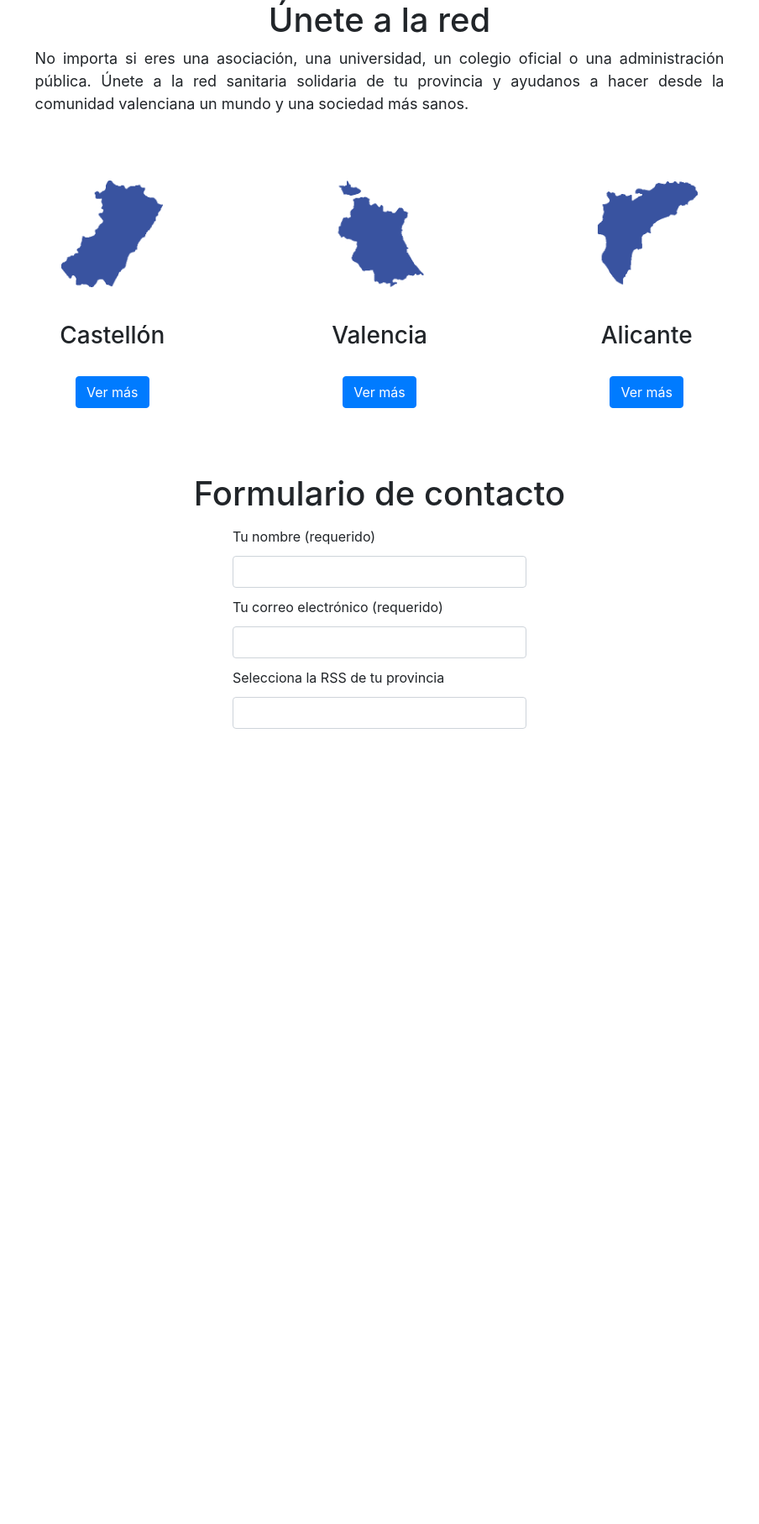
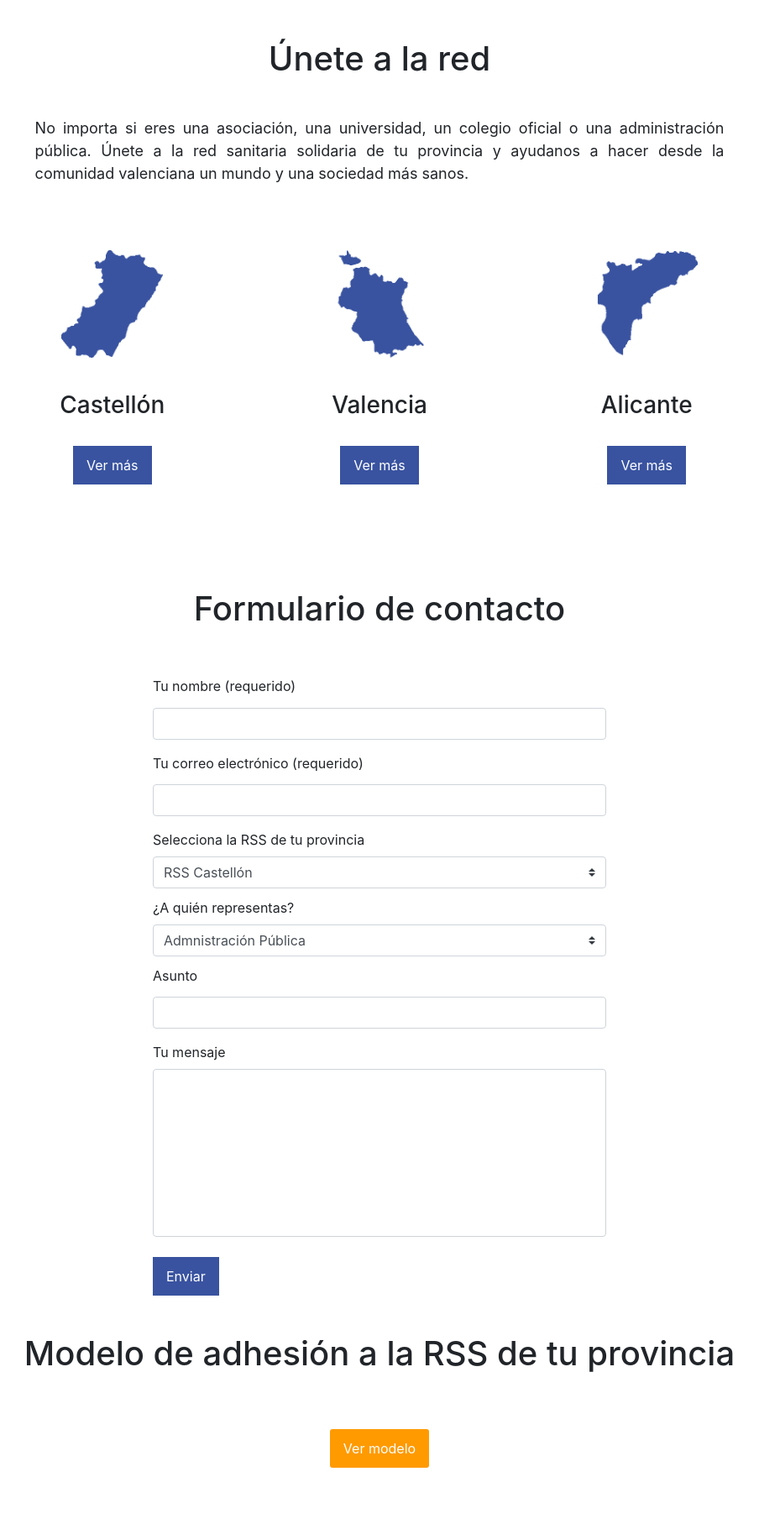
Before and after one commit to Partexedd/ProyectoIntegradoONG, a Symfony app: template templates/main/contacto.html.twig in a window 1280 px wide. Shown: the whole page at 84% size, without its empty margins (188-1092 px from the left). Before the commit the page ends 868 px from the top, so only its background shows below. Run offline with Twig, Linux system fonts and the light colour scheme; the template is opened without the code that fills it, so the values that code supplies are empty; some libraries are stand-ins or nearby versions.

Commit message:
Avanzo en contacto

```diff
--- a/public/css/estilosContacto.css
+++ b/public/css/estilosContacto.css
@@ -1,3 +1,6 @@
+h1{
+    margin: 4% 0% !important;
+}
 .pTexto{
     margin: 0% 14%;
     font-size: 18px;
@@ -15,3 +18,24 @@ label{
 input{
     margin: 1% 0%;
 }
+button{
+    background-color: #3953a0;
+    color: #fff;
+    padding: 10px 15px 10px 15px !important;
+    border-radius: 0px !important;
+}
+button:hover{
+    background-color: #425dac;
+    transition: 0.2;
+}
+.modelo{
+    background-color: #ff9a00;
+    color: #fff;
+    padding: 10px 15px 10px 15px !important;
+    border-radius: 3px !important;
+    margin: 2% 0% 6% 0%;
+}
+.modelo:hover{
+    background-color: #ffa723;
+    transition: 0.2;
+}
--- a/templates/main/contacto.html.twig
+++ b/templates/main/contacto.html.twig
@@ -29,31 +29,54 @@
                 <div class="col-4">
                     <img src="img/castellon.png" alt="Castellón" class="dirFoto"><br>
                     <h3>Castellón</h3><br>
-                    <button class="btn btn-primary">Ver más</button>
+                    <button class="btn">Ver más</button>
                 </div>
                 <div class="col-4">
                     <img src="img/valencia.png" alt="Valencia" class="dirFoto"><br>
                     <h3>Valencia</h3><br>
-                    <button class="btn btn-primary">Ver más</button>
+                    <button class="btn">Ver más</button>
                 </div>
                 <div class="col-4">
                     <img src="img/alicante.png" alt="Alicante" class="dirFoto"><br>
                     <h3>Alicante</h3><br>
-                    <button class="btn btn-primary">Ver más</button>
+                    <button class="btn">Ver más</button>
                 </div>
             </div>
         </article>
         <article class="row">
             <h1 class="col-12 text-center">Formulario de contacto</h1>
-            <form class="col-4 offset-4" action="">
+            <form class="col-6 offset-3" action="">
                 <label for="nombre">Tu nombre (requerido)</label><br>
-                <input class="form-control" type="text"></input>
-                <label for="nombre">Tu correo electrónico (requerido)</label><br>
-                <input class="form-control" type="text"></input>
-                <label for="nombre">Selecciona la RSS de tu provincia</label><br>
-                <input class="form-control" type="text"></input>
+                <input name="nombre" class="form-control" type="text"></input>
+                <label for="email">Tu correo electrónico (requerido)</label><br>
+                <input name="email" class="form-control" type="text"></input>
+                <label for="rss">Selecciona la RSS de tu provincia</label><br>
+                <select class="custom-select" name="rss">
+                    <option value="rssc">RSS Castellón</option>
+                    <option value="rssv">RSS Valencia</option>
+                    <option value="rssa">RSS Alicante</option>
+                </select><br>
+                <label for="selRSS">¿A quién representas?</label>
+                <select class="custom-select" id="selRSS">
+                    <option value="administracionPublica">Admnistración Pública</option>
+                    <option value="asociacion">Asociación</option>
+                    <option value="ong_d">ONG/ONGD</option>
+                    <option value="colegioProfesional">Colegio Profesional</option>
+                    <option value="universidades">Universidades</option>
+                    <option value="otra">Otra</option>
+                </select>
+                <label for="asunto">Asunto</label><br>
+                <input name="asunto" class="form-control" type="text"></input>
+                <label for="mensaje">Tu mensaje</label><br>
+                <textarea name="mensaje" class="form-control" type="text" style="height:200px;resize:none;" cols="40" rows="20"></textarea><br>
+                <button class="btn">Enviar</button>
             </form>
         </article>
+        <article class="row">
+            <div class="col-12 text-center">
+                <h1>Modelo de adhesión a la RSS de tu provincia</h1>
+                <a href="../wp-content/uploads/2018/10/MODELO-DOCUMENTO-ADHESIÓN-A-RSS.pdf"><button class="btn modelo">Ver modelo</button></a>
+            </div>
     </section>
 </body>
 </html>
```
